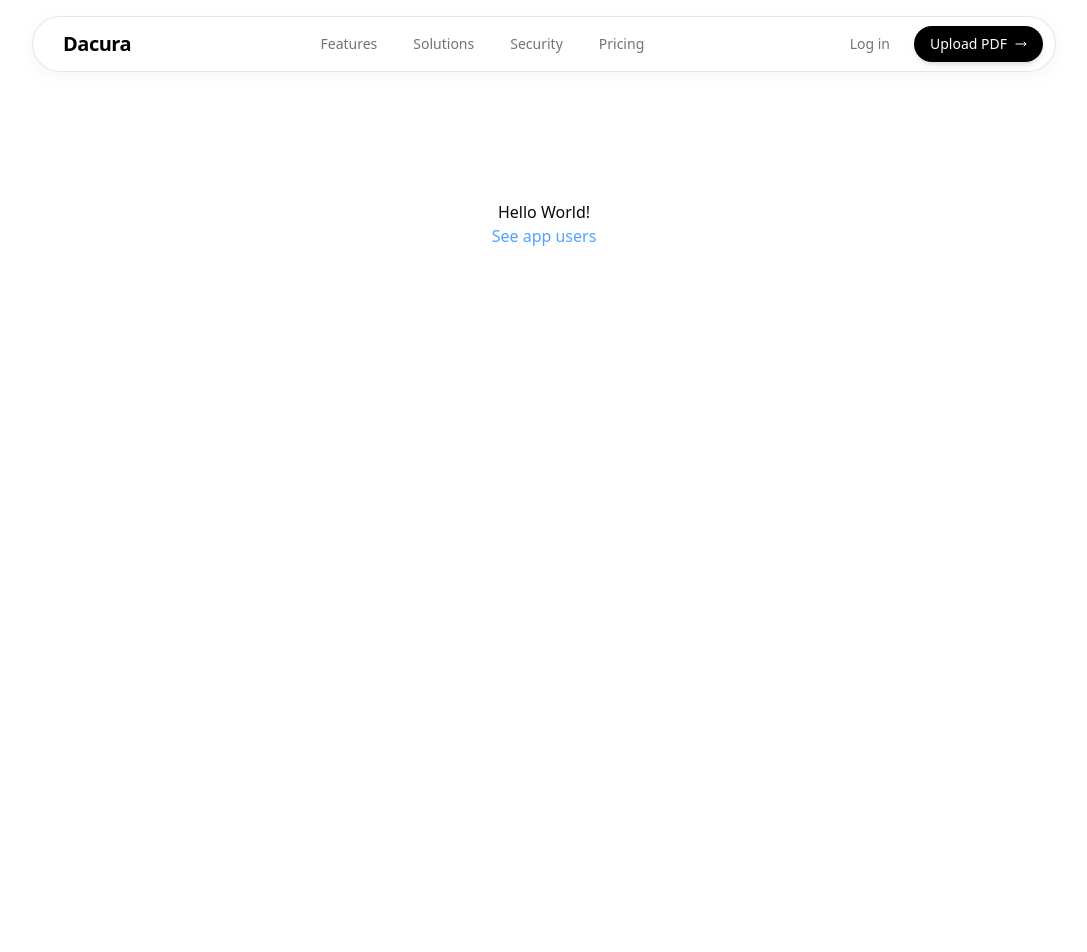
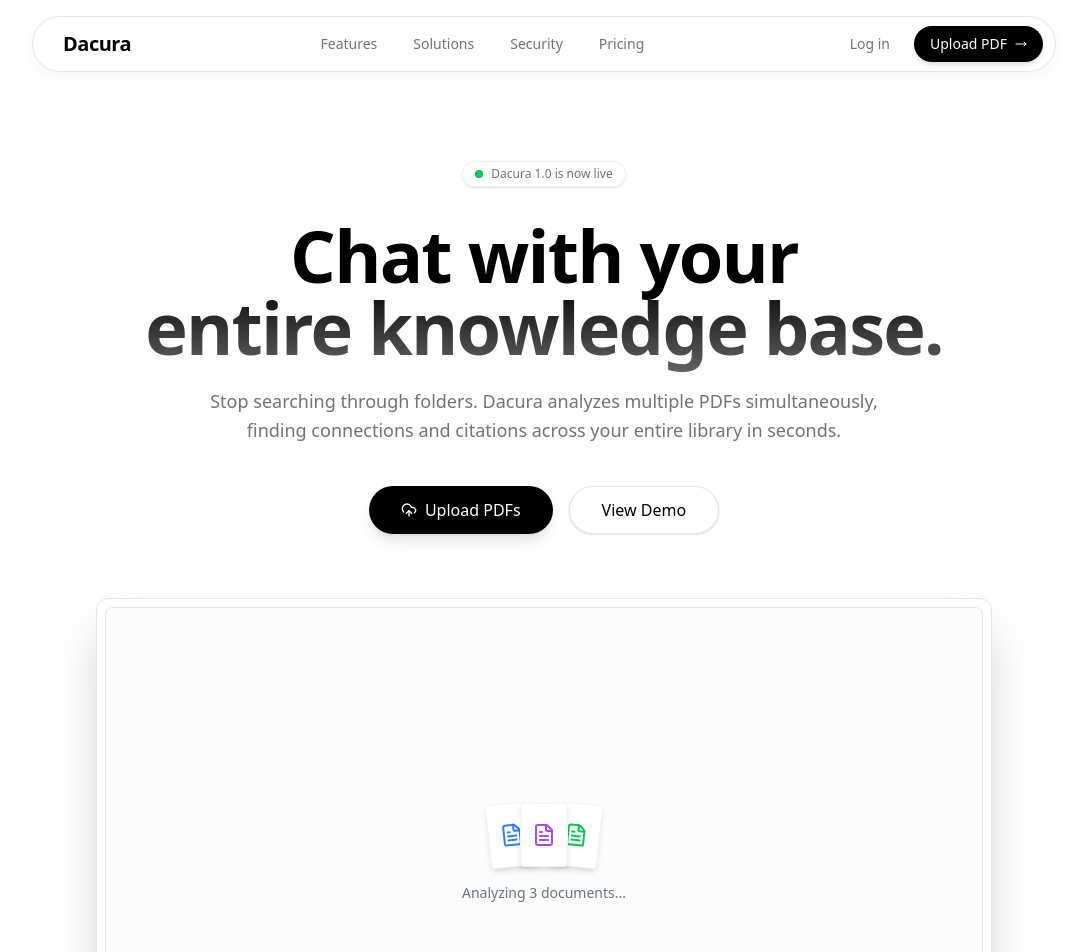
Before and after one commit to bishwothakuri/dacura-frontend, a Next.js app: page / in a window 1280 px wide. Shown: the top 952 px of the page, without its empty margins (96-1183 px from the left). Before the commit the page ends 800 px from the top, so only its background shows below. Built offline with nearby package versions, Linux system fonts and the light colour scheme; no server answers.

Commit message:
implement landing page design

```diff
--- a/app/(public-routes)/page.tsx
+++ b/app/(public-routes)/page.tsx
@@ -1,13 +1,16 @@
-import { APP_PATHS } from '@/constants/api';
-import Link from 'next/link';
+import { APP_PATHS } from "@/constants/api";
+import Link from "next/link";
+import Hero from "@/sections/Hero";
+import Features from "@/sections/Feature";
 
 export default function Home() {
-    return (
-        <div className="px-20 py-50 text-center">
-            <h3>Hello World!</h3>
-            <Link className="text-blue-400" href={APP_PATHS.USERS}>
-                See app users
-            </Link>
-        </div>
-    );
+  return (
+    <main className="bg-white">
+      {" "}
+      {/* Ensure background is white */}
+      <Hero />
+      <Features />
+      {/* Footer will go here */}
+    </main>
+  );
 }
--- /dev/null
+++ b/components/ui/Card.tsx
@@ -0,0 +1,16 @@
+import { ReactNode } from "react";
+
+interface CardProps {
+  children: ReactNode;
+  className?: string;
+}
+
+export function Card({ children, className = "" }: CardProps) {
+  return (
+    <div
+      className={`relative overflow-hidden rounded-3xl border border-[var(--border)] bg-white p-8 shadow-sm hover:shadow-md transition-shadow duration-300 ${className}`}
+    >
+      {children}
+    </div>
+  );
+}
--- /dev/null
+++ b/sections/Feature.tsx
@@ -0,0 +1,88 @@
+import { Card } from "@/components/ui/Card";
+import { Network, FileSearch, Scale, Zap } from "lucide-react";
+
+export default function Features() {
+  return (
+    <section className="py-24 px-6 bg-[var(--muted-light)]">
+      {" "}
+      {/* Light grey background for contrast */}
+      <div className="container mx-auto max-w-6xl">
+        <div className="mb-16 md:text-center max-w-3xl mx-auto">
+          <h2 className="text-3xl md:text-4xl font-bold mb-6 text-black tracking-tight">
+            Connect the dots across documents.
+          </h2>
+          <p className="text-lg text-[var(--muted)]">
+            Most AI tools only chat with one file. Dacura builds a knowledge
+            graph across your entire folder to find answers that span multiple
+            sources.
+          </p>
+        </div>
+
+        <div className="grid grid-cols-1 md:grid-cols-3 gap-6">
+          {/* FEATURE 1: Cross-Reference (Large) */}
+          <Card className="md:col-span-2 min-h-[300px] flex flex-col justify-between">
+            <div>
+              <div className="w-12 h-12 rounded-full bg-blue-100 flex items-center justify-center mb-6">
+                <Network className="text-blue-600 w-6 h-6" />
+              </div>
+              <h3 className="text-xl font-bold mb-3 text-black">
+                Cross-Document Reasoning
+              </h3>
+              <p className="text-[var(--muted)] max-w-md">
+                Ask a question like "Compare the revenue growth between Q1 and
+                Q3 reports." Dacura pulls data from both files and synthesizes
+                the answer.
+              </p>
+            </div>
+            {/* Visual decoration */}
+            <div className="mt-8 h-32 w-full bg-gradient-to-r from-blue-50 to-indigo-50 rounded-xl border border-blue-100/50" />
+          </Card>
+
+          {/* FEATURE 2: Citations */}
+          <Card className="min-h-[300px]">
+            <div className="w-12 h-12 rounded-full bg-orange-100 flex items-center justify-center mb-6">
+              <FileSearch className="text-orange-600 w-6 h-6" />
+            </div>
+            <h3 className="text-xl font-bold mb-3 text-black">
+              Perfect Citations
+            </h3>
+            <p className="text-[var(--muted)]">
+              Never hallucinate. Every answer includes clickable citations
+              linking directly to the exact page and paragraph.
+            </p>
+          </Card>
+
+          {/* FEATURE 3: Scale */}
+          <Card className="min-h-[300px]">
+            <div className="w-12 h-12 rounded-full bg-green-100 flex items-center justify-center mb-6">
+              <Scale className="text-green-600 w-6 h-6" />
+            </div>
+            <h3 className="text-xl font-bold mb-3 text-black">
+              Legal Grade Accuracy
+            </h3>
+            <p className="text-[var(--muted)]">
+              Designed for contracts and research papers. We handle complex
+              tables and two-column layouts with ease.
+            </p>
+          </Card>
+
+          {/* FEATURE 4: Speed (Wide) */}
+          <Card className="md:col-span-2 min-h-[250px] flex items-center gap-8">
+            <div className="hidden md:block w-1/3 h-full bg-gray-50 rounded-xl border border-gray-100"></div>
+            <div>
+              <div className="w-12 h-12 rounded-full bg-purple-100 flex items-center justify-center mb-6">
+                <Zap className="text-purple-600 w-6 h-6" />
+              </div>
+              <h3 className="text-xl font-bold mb-2 text-black">
+                Instant Analysis
+              </h3>
+              <p className="text-[var(--muted)]">
+                Process 100+ pages in seconds using our optimized vector engine.
+              </p>
+            </div>
+          </Card>
+        </div>
+      </div>
+    </section>
+  );
+}
--- a/sections/Hero.tsx
+++ b/sections/Hero.tsx
@@ -1,5 +1,83 @@
-import React from 'react';
+import Link from "next/link";
+import { MoveRight, UploadCloud, FileText, Search } from "lucide-react";
 
 export default function Hero() {
-    return <div>I am Hero!</div>;
+  return (
+    <section className="relative pt-40 pb-20 px-6 overflow-hidden">
+      {/* BACKGROUND DECORATION
+          A subtle gradient mesh to make the white background feel "premium"
+      */}
+      <div className="absolute inset-0 -z-10 h-full w-full bg-white bg-[linear-gradient(to_right,#8080800a_1px,transparent_1px),linear-gradient(to_bottom,#8080800a_1px,transparent_1px)] bg-[size:14px_24px]">
+        <div className="absolute left-0 right-0 top-0 -z-10 m-auto h-[310px] w-[310px] rounded-full bg-blue-400 opacity-20 blur-[100px]"></div>
+      </div>
+
+      <div className="container mx-auto max-w-6xl text-center">
+        {/* 1. THE BADGE */}
+        <div className="inline-flex items-center gap-2 px-3 py-1 rounded-full border border-black/5 bg-white/50 text-xs font-medium text-[var(--muted)] mb-8 shadow-sm backdrop-blur-sm">
+          <span className="flex h-2 w-2 rounded-full bg-green-500"></span>
+          <span>Dacura 1.0 is now live</span>
+        </div>
+
+        {/* 2. THE HEADLINE */}
+        <h1 className="text-5xl md:text-7xl font-bold tracking-tight text-black mb-6 max-w-4xl mx-auto">
+          Chat with your <br className="hidden md:block" />
+          <span className="text-transparent bg-clip-text bg-gradient-to-b from-black to-black/60">
+            entire knowledge base.
+          </span>
+        </h1>
+
+        {/* 3. THE SUBTITLE */}
+        <p className="text-lg text-[var(--muted)] max-w-2xl mx-auto mb-10 leading-relaxed">
+          Stop searching through folders. Dacura analyzes multiple PDFs
+          simultaneously, finding connections and citations across your entire
+          library in seconds.
+        </p>
+
+        {/* 4. THE ACTIONS */}
+        <div className="flex flex-col sm:flex-row items-center justify-center gap-4 mb-16">
+          <button className="h-12 px-8 rounded-full bg-black text-white font-medium hover:bg-black/80 transition-all shadow-lg hover:shadow-xl hover:-translate-y-0.5 flex items-center gap-2">
+            <UploadCloud className="w-4 h-4" />
+            Upload PDFs
+          </button>
+          <button className="h-12 px-8 rounded-full border border-[var(--border)] text-black bg-white hover:bg-gray-50 transition-colors shadow-sm font-medium">
+            View Demo
+          </button>
+        </div>
+
+        {/* 5. THE PRODUCT VISUAL (The "Mockup")
+            This represents your app interface. We use a "glass" container style.
+        */}
+        <div className="relative max-w-4xl mx-auto rounded-xl border border-[var(--border)] bg-white/50 shadow-2xl backdrop-blur-sm p-2">
+          <div className="rounded-lg border border-[var(--border)] bg-white overflow-hidden aspect-[16/9] flex items-center justify-center relative">
+            {/* Mock UI Elements to represent "Cross Analysis" */}
+            <div className="absolute inset-0 bg-gray-50/50 flex items-center justify-center">
+              <div className="text-center">
+                <div className="flex justify-center -space-x-4 mb-4">
+                  {/* Floating File Icons */}
+                  <div className="w-12 h-16 bg-white rounded shadow-md border border-gray-100 flex items-center justify-center z-10 rotate-[-6deg]">
+                    <FileText className="w-6 h-6 text-blue-500" />
+                  </div>
+                  <div className="w-12 h-16 bg-white rounded shadow-md border border-gray-100 flex items-center justify-center z-20">
+                    <FileText className="w-6 h-6 text-purple-500" />
+                  </div>
+                  <div className="w-12 h-16 bg-white rounded shadow-md border border-gray-100 flex items-center justify-center z-10 rotate-[6deg]">
+                    <FileText className="w-6 h-6 text-green-500" />
+                  </div>
+                </div>
+                <p className="text-sm font-medium text-gray-500">
+                  Analyzing 3 documents...
+                </p>
+              </div>
+            </div>
+
+            {/* Floating Search Bar Mockup */}
+            <div className="absolute bottom-8 left-8 right-8 h-12 bg-white rounded-full shadow-lg border border-gray-100 flex items-center px-4 gap-3">
+              <Search className="w-4 h-4 text-gray-400" />
+              <div className="h-2 w-32 bg-gray-100 rounded-full"></div>
+            </div>
+          </div>
+        </div>
+      </div>
+    </section>
+  );
 }
```
